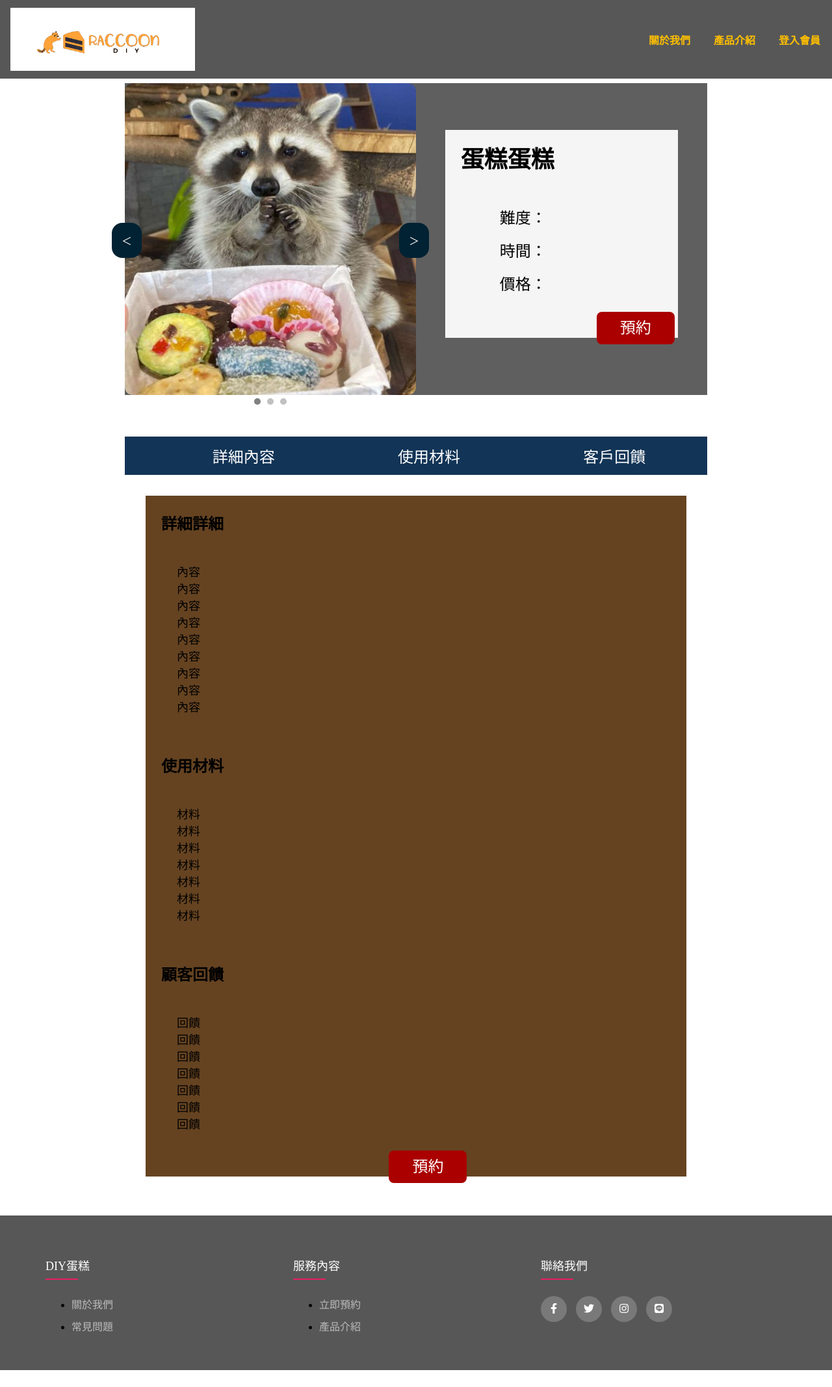
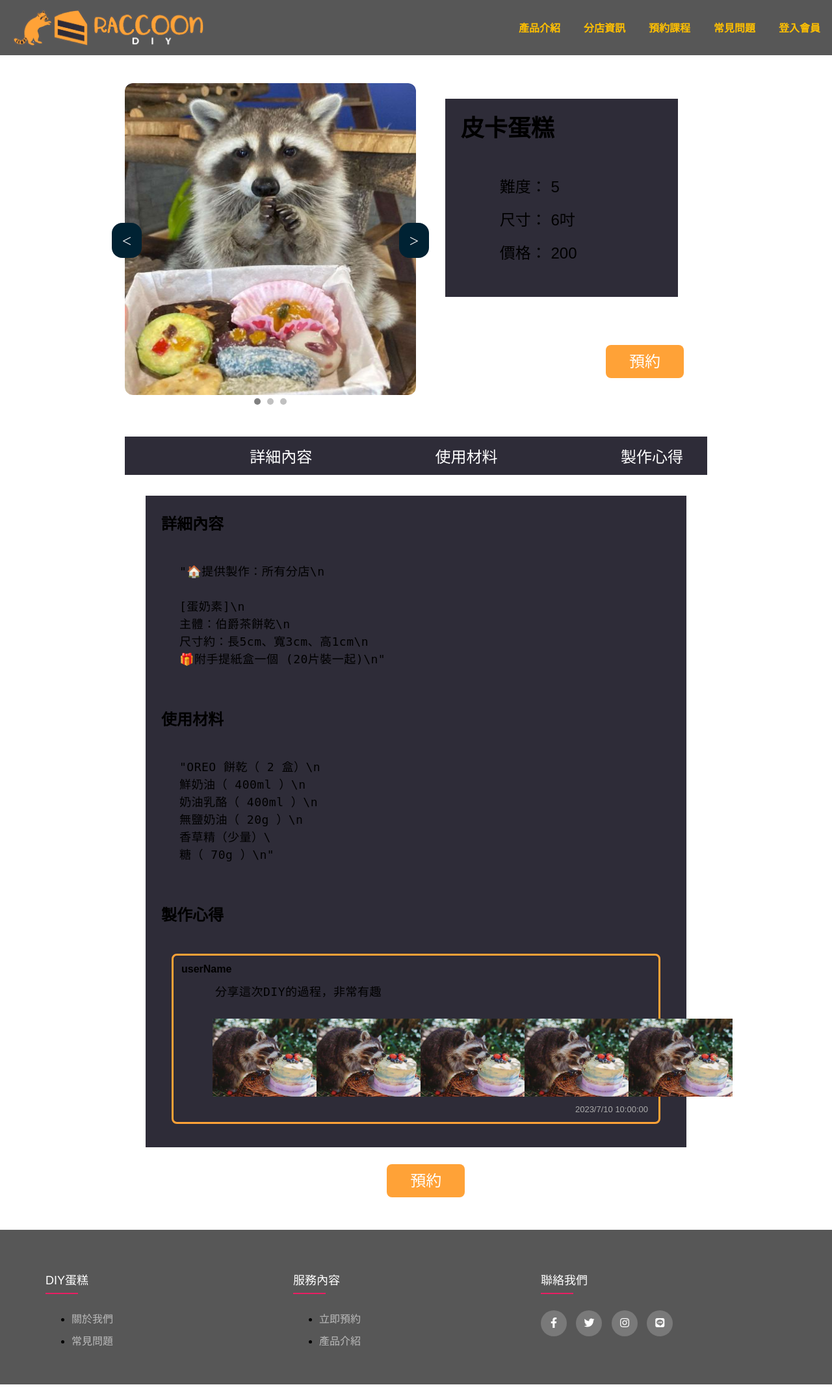
Before and after one commit to 87fapple/Cake, a PHP site: page /public/Detail.html in a window 1280 px wide. Shown: the whole page at 65% size. Before the commit the page ends 2109 px from the top, so only its background shows below. Run offline with PHP 8.4, Linux system fonts and the light colour scheme; style sheets or scripts are compiled from the project's sources.

Commit message:
731前端修改

```diff
--- a/public/Detail.html
+++ b/public/Detail.html
@@ -6,18 +6,14 @@
     <meta http-equiv="X-UA-Compatible" content="IE=edge">
     <meta name="viewport" content="width=device-width, initial-scale=1.0">
     <title>Product Details</title>
-    <link rel="stylesheet" href="/Cake/resources/css/navbar.css">
-    <link rel="stylesheet" href="/Cake/resources/css/footer.css">
-    <link rel="stylesheet" href="/Cake/resources/css/topBtn.css">
-    <link rel="stylesheet" href="/Cake/resources/css/Carousel.css">
-    <link rel="stylesheet" href="/Cake/resources/css/detailStyle.css">
+    <link rel="stylesheet" href="../resources/css/navbar.css">
+    <link rel="stylesheet" href="../resources/css/footer.css">
+    <link rel="stylesheet" href="../resources/css/topBtn.css">
+    <link rel="stylesheet" href="../resources/css/Carousel.css">
+    <link rel="stylesheet" href="../resources/css/detailStyle.css">
     <link rel="stylesheet" type="text/css"
         href="https://cdnjs.cloudflare.com/ajax/libs/font-awesome/5.15.1/css/all.min.css">
 </head>
-
-<style>
-
-</style>
 
 <body>
     <!-- Back-to-Top Button -->
@@ -26,7 +22,7 @@
     <!-- Navbar -->
     <nav class="navbar">
         <div class="navbarTitle">
-            <a href="/Cake/public/mainpage.html"><img src="/Cake/image/icon.png"></a>
+            <a href="../public/mainpage.html"><img src="../image/icon-noBorder-whiteFont.png"></a>
         </div>
         <div class="hambuger">
             <span class="bar"></span>
@@ -35,9 +31,11 @@
         </div>
         <div class="navbarLink">
             <ul>
-                <li><a href="">關於我們</a></li>
-                <li><a href="">產品介紹</a></li>
-                <li><a href="">登入會員</a></li>
+                <li><a href="../public/menu.html">產品介紹</a></li>
+                <li><a href="../public/locations.html">分店資訊</a></li>
+                <li><a href="../public/reserve.html">預約課程</a></li>
+                <li><a href="../public/Q&A.html">常見問題</a></li>
+                <li><a href="../public/login.html">登入會員</a></li>
             </ul>
         </div>
     </nav>
@@ -51,9 +49,9 @@
                 <span id="carouselPrevious">＜</span>
                 <span id="carouselNext">＞</span>
                 <div id="slider" class="slider">
-                    <img src="/Cake/image/DetailImg/detailImg1.jpg">
-                    <img src="/Cake/image/DetailImg/detailImg2.jpg">
-                    <img src="/Cake/image/DetailImg/detailImg3.jpg">
+                    <img src="../image/DetailImg/detailImg1.jpg">
+                    <img src="../image/DetailImg/detailImg2.jpg">
+                    <img src="../image/DetailImg/detailImg3.jpg">
                 </div>
                 <ul id="dots" class="dots">
                     <li></li>
@@ -63,60 +61,62 @@
             </div>
             <!-- Product Content -->
             <div class="productContent">
-                <h1>蛋糕蛋糕</h1>
+                <h1>皮卡蛋糕</h1>
                 <ul class="productList">
-                    <li>難度：</li>
-                    <li>時間：</li>
-                    <li>價格：</li>
+                    <li>難度： 5</li>
+                    <li>尺寸： 6吋</li>
+                    <li>價格： 200</li>
                 </ul>
-                <a href="" class="bookingBtn">預約</a>
             </div>
+            <a href="./reserve.html" class="bookingBtn">預約</a>
         </div>
+
         <!-- Detail -->
         <div class="detailBlock">
             <ul class="detailNavbar">
-                <li><a href="">詳細內容</a></li>
-                <li><a href="">使用材料</a></li>
-                <li><a href="">客戶回饋</a></li>
+                <li><a href="#detail">詳細內容</a></li>
+                <li><a href="#material">使用材料</a></li>
+                <li><a href="#experience">製作心得</a></li>
             </ul>
             <section class="detailContent">
-                <h1>詳細詳細</h1>
-                <p>
-                    內容<br>
-                    內容<br>
-                    內容<br>
-                    內容<br>
-                    內容<br>
-                    內容<br>
-                    內容<br>
-                    內容<br>
-                    內容<br>
-                </p>
+                <h1 id="detail">詳細內容</h1>
+                <pre>
+                    "🏠提供製作：所有分店\n
 
-                <h1>使用材料</h1>
-                <p>
-                    材料<br>
-                    材料<br>
-                    材料<br>
-                    材料<br>
-                    材料<br>
-                    材料<br>
-                    材料<br>
-                </p>
+                    [蛋奶素]\n
+                    主體：伯爵茶餅乾\n
+                    尺寸約：長5cm、寬3cm、高1cm\n
+                    🎁附手提紙盒一個 (20片裝一起)\n"
+                </pre>
 
-                <h1>顧客回饋</h1>
-                <p>
-                    回饋<br>
-                    回饋<br>
-                    回饋<br>
-                    回饋<br>
-                    回饋<br>
-                    回饋<br>
-                    回饋<br>
-                </p>
+                <h1 id="material">使用材料</h1>
+                <pre>
+                    "OREO 餅乾（ 2 盒）\n
+                    鮮奶油（ 400ml ）\n
+                    奶油乳酪（ 400ml ）\n
+                    無鹽奶油（ 20g ）\n
+                    香草精（少量）\
+                    糖（ 70g ）\n"
+                </pre>
 
-                <a href="" class="bookingBtn">預約</a>
+                <h1 id="experience">製作心得</h1>
+                <div class="expBlock">
+                    <h4>userName</h4>
+                    <pre>
+                        分享這次DIY的過程，非常有趣
+                    </pre>
+                    <div class="expImgBlock">
+                        <img src="../image/mainImg/mainImg1.jpg" alt="">
+                        <img src="../image/mainImg/mainImg1.jpg" alt="">
+                        <img src="../image/mainImg/mainImg1.jpg" alt="">
+                        <img src="../image/mainImg/mainImg1.jpg" alt="">
+                        <img src="../image/mainImg/mainImg1.jpg" alt="">
+                    </div>
+                    <p>2023/7/10 10:00:00</p>
+                </div>
+
             </section>
+            <a href="./reserve.html" class="bookingBtn">預約</a>
         </div>
     </main>
 
@@ -154,9 +154,9 @@
 
 
 </body>
-<script src="/Cake/resources/js/navbar.js"></script>
-<script src="/Cake/resources/js/topBtn.js"></script>
-<script src="/Cake/resources/js/Carousel.js"></script>
+<script src="../resources/js/navbar.js"></script>
+<script src="../resources/js/topBtn.js"></script>
+<script src="../resources/js/Carousel.js"></script>
 
 
 </html>
--- a/resources/css/detailStyle.css
+++ b/resources/css/detailStyle.css
@@ -6,16 +6,17 @@
 .productBlock {
     width: 70%;
     height: 480px;
-    background-color: #5f5f5f;
+    background-color: #fff;
     margin: 0 15%;
 }
 
 .productContent {
     width: 40%;
+    padding-bottom: 20px;
     position: relative;
-    bottom: 90%;
+    bottom: 100%;
     left: 55%;
-    background-color: #f5f5f5;
+    background-color: #2e2c38;
 }
 
 .productContent h1 {
@@ -34,13 +35,19 @@
     font-size: 24px;
 }
 
-.productContent a {
+/* .productContent a {
     margin-left: 65%;
+} */
+
+.productBlock a {
+    position: relative;
+    left: 740px;
+    bottom: 400px;
 }
 
 .bookingBtn {
     padding: 12px 36px;
-    background-color: #aa0000;
+    background-color: #ffa237;
     border: 0px;
     color: #ffffff;
     font-size: 24px;
@@ -51,12 +58,13 @@
 
 .bookingBtn:hover {
     cursor: pointer;
-    background-color: #ee0000;
+    background-color: #ffbf00;
 }
 
 .detailBlock {
     width: 70%;
     margin: 64px auto;
+
 }
 
 .detailNavbar {
@@ -64,7 +72,7 @@
     justify-content: space-around;
     align-items: center;
     color: #FFFFFF;
-    background-color: #123456;
+    background-color: #2e2c38;
 }
 
 .detailNavbar li {
@@ -80,25 +88,61 @@
 }
 
 .detailNavbar a:hover {
-    background-color: #5f5f5f;
+    background-color: #ffa237;
     cursor: pointer;
 }
 
 .detailContent {
     margin: 32px;
-    background-color: #654321;
+    padding-bottom: 36px;
+    background-color: #2e2c38;
 }
 
 .detailContent h1 {
     padding: 24px;
 }
 
-.detailContent p {
+.detailContent pre {
     font-size: 18px;
-    padding: 0 48px 16px;
+    letter-spacing: 0.5px;
+    line-height: 1.5;
+    white-space: pre-line;
+    padding: 0 52px 16px;
 }
 
-.detailContent a {
+.detailBlock a {
     position: relative;
     left: 45%;
 }
+
+.expBlock {
+    border: 3px solid #ffa237;
+    border-radius: 8px;
+    margin: 0 40px;
+}
+
+.expBlock h4,
+.expBlock pre,
+.expBlock p {
+    margin: 12px;
+}
+
+.expImgBlock {
+    margin-left: 60px;
+    display: grid;
+    grid-template-columns: repeat(5,1fr);
+    grid-row-gap: 12px;
+}
+
+.expImgBlock img {
+    object-fit: cover;
+    width: 160px;
+    height: 120px;
+}
+
+.expBlock p {
+    margin-right: 16px;
+    font-size: small;
+    color: #aaa;
+    text-align: right;
+}
--- a/resources/css/navbar.css
+++ b/resources/css/navbar.css
@@ -2,10 +2,12 @@
 body {
     margin: 0;
     padding: 0;
+    font-family: Arial, Helvetica, sans-serif;
 }
 
 .navbar {
     width: 100%;
+    height: 85px;
     display: flex;
     position: fixed;
     top: 0;
@@ -21,8 +23,8 @@ body {
 }
 
 .navbarTitle img {
-    width: 30%;
-    /* height: 40px; */
+    width: 300px;
+    height: 60px;
 }
 
 .navbarTitle img:hover {
@@ -44,6 +46,7 @@ body {
 .navbarLink li {
     list-style: none;
     width: 100px;
+    margin-top: 12px;
 }
 
 .navbarLink li a {
```
Also changed, not shown: public/locations.html (+67 -16 lines), public/mainpage.html (+55 -15 lines), public/menu.html (+24 -15 lines), resources/css/locations.css (+17 -12 lines), resources/css/mainpageStyle.css (+77 -23 lines), resources/css/menuStyle.css (+11 -7 lines).
